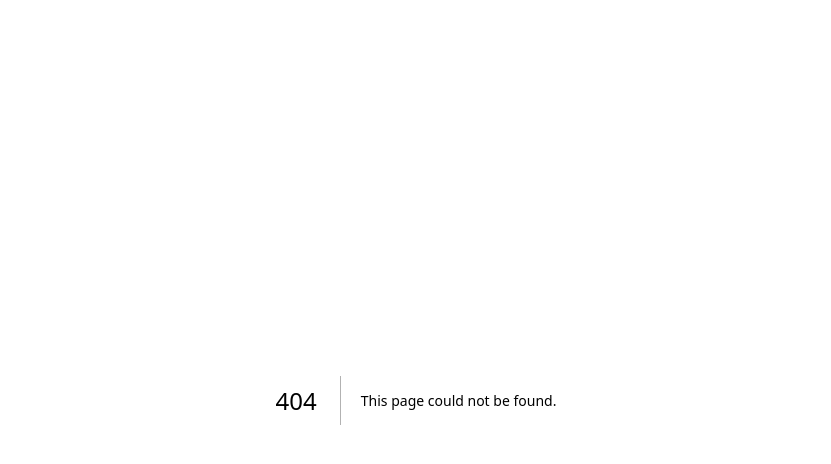
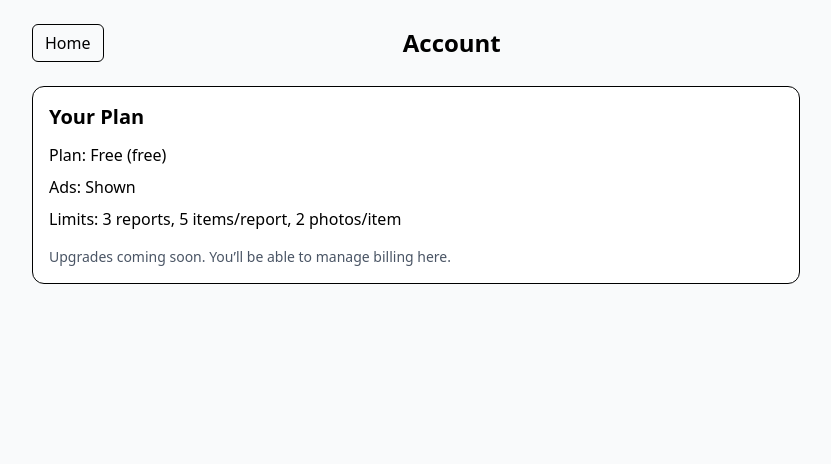
Before and after one commit to dcarowpilot/inspection-reports, a Next.js app: page /account in a window 1280 px wide. Before the commit this address had no page. Shown: the top 464 px of the page, without its empty margins (224-1055 px from the left). Built offline with nearby package versions, Linux system fonts and the light colour scheme; no server answers.

Commit message:
added ads and start accountsx

```diff
--- /dev/null
+++ b/app/account/page.tsx
@@ -0,0 +1,37 @@
+"use client";
+
+import Link from 'next/link';
+import { usePlan } from '@/components/PlanProvider';
+
+export default function AccountPage() {
+  const { planKey, entitlements, loading } = usePlan();
+
+  return (
+    <main className="min-h-screen bg-gray-50 p-6">
+      <div className="mx-auto max-w-3xl space-y-6">
+        <div className="flex items-center justify-between">
+          <Link href="/home" className="rounded-md border px-3 py-1.5 hover:bg-gray-50">Home</Link>
+          <h1 className="text-2xl font-semibold">Account</h1>
+          <div />
+        </div>
+
+        <div className="rounded-xl border bg-white p-4">
+          <h2 className="text-xl font-semibold mb-3">Your Plan</h2>
+          {loading ? (
+            <div>Loading…</div>
+          ) : (
+            <div className="space-y-2">
+              <div><span className="font-medium">Plan:</span> {entitlements.name} ({planKey})</div>
+              <div><span className="font-medium">Ads:</span> {entitlements.showAds ? 'Shown' : 'Hidden'}</div>
+              <div><span className="font-medium">Limits:</span> {entitlements.maxReports} reports, {entitlements.maxItems} items/report, {entitlements.maxPhotosPerItem} photos/item</div>
+            </div>
+          )}
+
+          <div className="mt-4 text-sm text-gray-600">
+            Upgrades coming soon. You’ll be able to manage billing here.
+          </div>
+        </div>
+      </div>
+    </main>
+  );
+}
--- a/app/auth/callback/route.ts
+++ b/app/auth/callback/route.ts
@@ -11,6 +11,8 @@ export async function GET(request: Request) {
   if (code) {
     const supabase = createRouteHandlerClient({ cookies });
     await supabase.auth.exchangeCodeForSession(code);
+    // Create a profile row for new users (no-op if it exists)
+    try { await supabase.rpc('ensure_profile'); } catch (e) { /* ignore */ }
   }
 
   return NextResponse.redirect(new URL(next, origin));
--- a/app/drafts/[id]/DraftEditorClient.tsx
+++ b/app/drafts/[id]/DraftEditorClient.tsx
@@ -255,7 +255,7 @@ export default function DraftEditorClient({ id }: { id: string }) {
         <div className="flex items-center justify-between">
           <Link href="/home" className="rounded-md border px-3 py-1.5 hover:bg-gray-50">Home</Link>
           <h1 className="text-2xl font-semibold">Draft</h1>
-          <div />
+          <Link href="/account" className="rounded-md border px-3 py-1.5 hover:bg-gray-50">Account</Link>
         </div>
 
         {/* -------- Header card -------- */}
--- a/app/drafts/page.tsx
+++ b/app/drafts/page.tsx
@@ -126,6 +126,7 @@ export default function DraftsPage() {
           <div className="flex items-center gap-3">
             <Link href="/home" className="rounded-md border px-3 py-1.5 hover:bg-gray-50">Home</Link>
             <h1 className="text-2xl font-semibold ml-1">Draft Reports</h1>
+            <Link href="/account" className="rounded-md border px-3 py-1.5 hover:bg-gray-50">Account</Link>
           </div>
           <button
             onClick={newDraft}
--- a/app/final/[id]/FinalClient.tsx
+++ b/app/final/[id]/FinalClient.tsx
@@ -125,7 +125,7 @@ export default function FinalClient({ id }: { id: string }) {
         <div className="flex items-center justify-between">
           <Link href="/final" className="rounded-md border px-3 py-1.5 hover:bg-gray-50">Back to Final Reports</Link>
           <h1 className="text-2xl font-semibold">Final</h1>
-          <div />
+          <Link href="/account" className="rounded-md border px-3 py-1.5 hover:bg-gray-50">Account</Link>
         </div>
 
         {/* Report Header */}
--- a/app/final/page.tsx
+++ b/app/final/page.tsx
@@ -99,6 +99,7 @@ export default function FinalsPage() {
           <div className="flex items-center gap-3">
             <Link href="/home" className="rounded-md border px-3 py-1.5 hover:bg-gray-50">Home</Link>
             <h1 className="text-2xl font-semibold ml-1">Final Reports</h1>
+            <Link href="/account" className="rounded-md border px-3 py-1.5 hover:bg-gray-50">Account</Link>
           </div>
         </div>
 
--- a/app/home/page.tsx
+++ b/app/home/page.tsx
@@ -34,11 +34,17 @@ export default function Home() {
 
   return (
     <div className="mx-auto max-w-6xl px-6 py-8">
-      <div className="mb-6 flex items-center">
+      <div className="mb-6 flex items-center gap-3">
         <h1 className="text-3xl font-semibold text-slate-900">Home</h1>
+        <Link
+          href="/account"
+          className="ml-auto rounded-lg border border-slate-300 px-4 py-2 text-sm font-medium text-slate-700 hover:bg-slate-50"
+        >
+          Account
+        </Link>
         <button
           onClick={signOut}
-          className="ml-auto rounded-lg border border-slate-300 px-4 py-2 text-sm font-medium text-slate-700 hover:bg-slate-50"
+          className="rounded-lg border border-slate-300 px-4 py-2 text-sm font-medium text-slate-700 hover:bg-slate-50"
         >
           Sign out
         </button>
--- a/app/layout.tsx
+++ b/app/layout.tsx
@@ -1,6 +1,9 @@
 // app/layout.tsx
 import './globals.css';
 import type { Metadata, Viewport } from 'next';
+import Script from 'next/script';
+import PlanProvider from '@/components/PlanProvider';
+import AdSenseRails from '@/components/AdSenseRails';
 
 
 
@@ -63,8 +66,23 @@ export const viewport: Viewport = {
 export default function RootLayout({ children }: { children: React.ReactNode }) {
   return (
     <html lang="en">
+      <head>
+        {process.env.NEXT_PUBLIC_ADSENSE_CLIENT_ID ? (
+          <Script
+            id="adsbygoogle-js"
+            async
+            strategy="afterInteractive"
+            src={`https://pagead2.googlesyndication.com/pagead/js/adsbygoogle.js?client=${process.env.NEXT_PUBLIC_ADSENSE_CLIENT_ID}`}
+            crossOrigin="anonymous"
+          />
+        ) : null}
+      </head>
       <body>
-                {children}
+        <PlanProvider>
+          {/* Ads render only for Free plan and when env IDs are present */}
+          <AdSenseRails />
+          {children}
+        </PlanProvider>
       </body>
     </html>
   );
--- a/app/page.tsx
+++ b/app/page.tsx
@@ -27,6 +27,8 @@ export default function Page() {
       if (mode === 'signin') {
         const { error } = await supabase.auth.signInWithPassword({ email, password });
         if (error) throw error;
+        // Ensure a profile row exists for this user
+        try { await supabase.rpc('ensure_profile'); } catch { /* ignore */ }
         router.replace('/home');
       } else if (mode === 'signup') {
         const { error } = await supabase.auth.signUp({ email, password });
--- /dev/null
+++ b/components/AdSenseRails.tsx
@@ -0,0 +1,87 @@
+"use client";
+
+import { useEffect, useMemo } from 'react';
+import { usePlan } from '@/components/PlanProvider';
+
+declare global {
+  interface Window {
+    adsbygoogle?: any[];
+  }
+}
+
+function AdScriptLoader() {
+  useEffect(() => {
+    const client = process.env.NEXT_PUBLIC_ADSENSE_CLIENT_ID;
+    if (!client) return;
+    // Avoid multiple injections
+    const id = 'adsbygoogle-js';
+    if (document.getElementById(id)) return;
+    const s = document.createElement('script');
+    s.id = id;
+    s.async = true;
+    s.src = `https://pagead2.googlesyndication.com/pagead/js/adsbygoogle.js?client=${client}`;
+    s.crossOrigin = 'anonymous';
+    document.head.appendChild(s);
+  }, []);
+  return null;
+}
+
+function AdSlot({ slot }: { slot?: string }) {
+  useEffect(() => {
+    try {
+      // Push after the ins mounts
+      (window.adsbygoogle = window.adsbygoogle || []).push({});
+    } catch {
+      /* ignore */
+    }
+  }, []);
+
+  const client = process.env.NEXT_PUBLIC_ADSENSE_CLIENT_ID;
+  const adSlot = slot || process.env.NEXT_PUBLIC_ADSENSE_SLOT_SIDEBAR;
+  const adTest = process.env.NODE_ENV !== 'production' ? 'on' : undefined;
+  const forcePlaceholders = process.env.NEXT_PUBLIC_ADS_PLACEHOLDERS === '1';
+  const showPlaceholder = forcePlaceholders || !client || !adSlot;
+  if (showPlaceholder) {
+    return (
+      <div className="flex items-center justify-center w-[160px] h-[600px] border border-dashed border-gray-300 bg-gray-50 text-gray-500 text-xs select-none">
+        Ad Placeholder 160×600
+      </div>
+    );
+  }
+
+  return (
+    // eslint-disable-next-line @next/next/no-img-element
+    <ins
+      className="adsbygoogle block w-[160px] h-[600px] bg-white"
+      style={{ display: 'block' }}
+      data-ad-client={client}
+      data-ad-slot={adSlot}
+      data-ad-format="auto"
+      data-full-width-responsive="true"
+      data-adtest={adTest as any}
+    />
+  );
+}
+
+export default function AdSenseRails() {
+  const { entitlements } = usePlan();
+  const enabled = useMemo(() => Boolean(entitlements.showAds), [entitlements.showAds]);
+  const client = process.env.NEXT_PUBLIC_ADSENSE_CLIENT_ID;
+  const forcePlaceholders = process.env.NEXT_PUBLIC_ADS_PLACEHOLDERS === '1';
+
+  if (!enabled) return null;
+
+  return (
+    <>
+      {!forcePlaceholders && client ? <AdScriptLoader /> : null}
+      {/* Left rail */}
+      <div className="hidden lg:block fixed top-28 left-4 z-10">
+        <AdSlot />
+      </div>
+      {/* Right rail */}
+      <div className="hidden lg:block fixed top-28 right-4 z-10">
+        <AdSlot />
+      </div>
+    </>
+  );
+}
--- /dev/null
+++ b/components/PlanProvider.tsx
@@ -0,0 +1,70 @@
+"use client";
+
+import { createContext, useContext, useEffect, useMemo, useState } from 'react';
+import { supabase } from '@/lib/supabaseClient';
+import type { PlanKey, Entitlements } from '@/lib/plan';
+import { getEntitlements } from '@/lib/plan';
+
+type PlanContextValue = {
+  planKey: PlanKey;
+  entitlements: Entitlements;
+  loading: boolean;
+};
+
+const PlanContext = createContext<PlanContextValue>({
+  planKey: 'free',
+  entitlements: getEntitlements('free'),
+  loading: true,
+});
+
+export function usePlan() {
+  return useContext(PlanContext);
+}
+
+export default function PlanProvider({ children }: { children: React.ReactNode }) {
+  const [planKey, setPlanKey] = useState<PlanKey>('free');
+  const [loading, setLoading] = useState(true);
+
+  useEffect(() => {
+    let mounted = true;
+    (async () => {
+      try {
+        // Try to read the user's plan from a `profiles` table.
+        const { data: auth } = await supabase.auth.getUser();
+        const user = auth?.user;
+        if (!user) {
+          if (mounted) setPlanKey('free');
+          return;
+        }
+        const { data, error } = await supabase
+          .from('profiles' as any)
+          .select('plan')
+          .eq('id', user.id)
+          .single();
+        if (error) {
+          // Table/column may not exist yet in early deployments. Default to free.
+          console.warn('[PlanProvider] Falling back to free plan:', error.message);
+          if (mounted) setPlanKey('free');
+        } else {
+          const key = ((data as any)?.plan ?? 'free') as PlanKey;
+          if (mounted) setPlanKey(key);
+        }
+      } catch (e) {
+        console.warn('[PlanProvider] Plan fetch error, using free.', e);
+        if (mounted) setPlanKey('free');
+      } finally {
+        if (mounted) setLoading(false);
+      }
+    })();
+    return () => {
+      mounted = false;
+    };
+  }, []);
+
+  const value = useMemo<PlanContextValue>(
+    () => ({ planKey, entitlements: getEntitlements(planKey), loading }),
+    [planKey, loading]
+  );
+
+  return <PlanContext.Provider value={value}>{children}</PlanContext.Provider>;
+}
--- /dev/null
+++ b/lib/plan.ts
@@ -0,0 +1,53 @@
+export type PlanKey = 'free' | 'premium' | 'super';
+
+export type Entitlements = {
+  name: string;
+  price: number;
+  maxReports: number;
+  maxItems: number;
+  maxPhotosPerItem: number;
+  canDownloadDocx: boolean;
+  canCreateTemplates: boolean;
+  showAds: boolean;
+  brandedFooter: boolean;
+};
+
+export const PLANS: Record<PlanKey, Entitlements> = {
+  free: {
+    name: 'Free',
+    price: 0,
+    maxReports: 3,
+    maxItems: 5,
+    maxPhotosPerItem: 2,
+    canDownloadDocx: false,
+    canCreateTemplates: false,
+    showAds: true,
+    brandedFooter: true,
+  },
+  premium: {
+    name: 'Premium',
+    price: 4.99,
+    maxReports: 10,
+    maxItems: 25,
+    maxPhotosPerItem: 4,
+    canDownloadDocx: true,
+    canCreateTemplates: true,
+    showAds: false,
+    brandedFooter: false,
+  },
+  super: {
+    name: 'Super Premium',
+    price: 19.99,
+    maxReports: 50,
+    maxItems: 40,
+    maxPhotosPerItem: 6,
+    canDownloadDocx: true,
+    canCreateTemplates: true,
+    showAds: false,
+    brandedFooter: false,
+  },
+};
+
+export function getEntitlements(plan: PlanKey | undefined | null): Entitlements {
+  return PLANS[(plan as PlanKey) || 'free'];
+}
```
